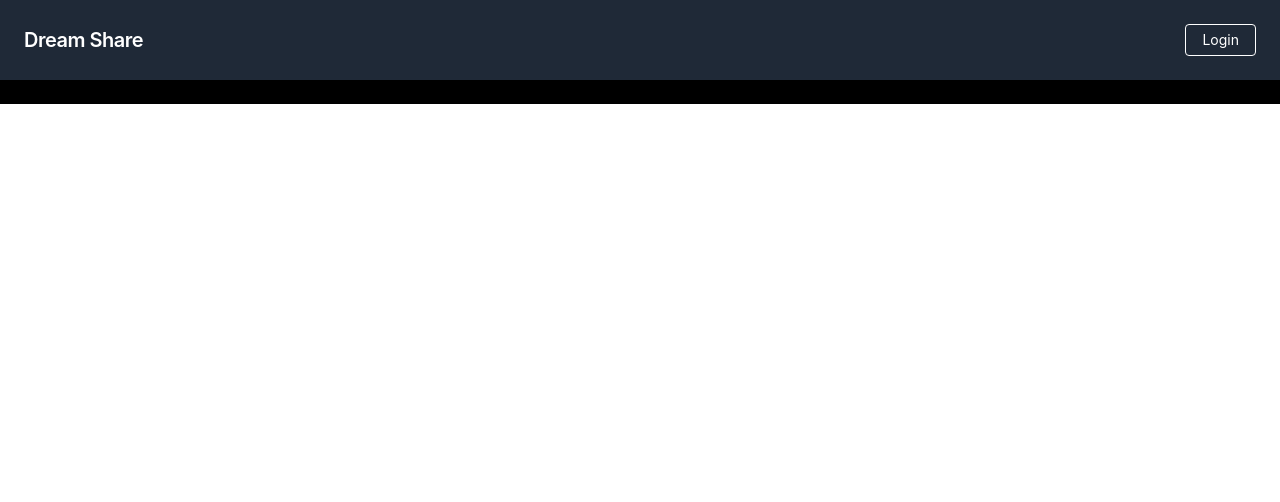
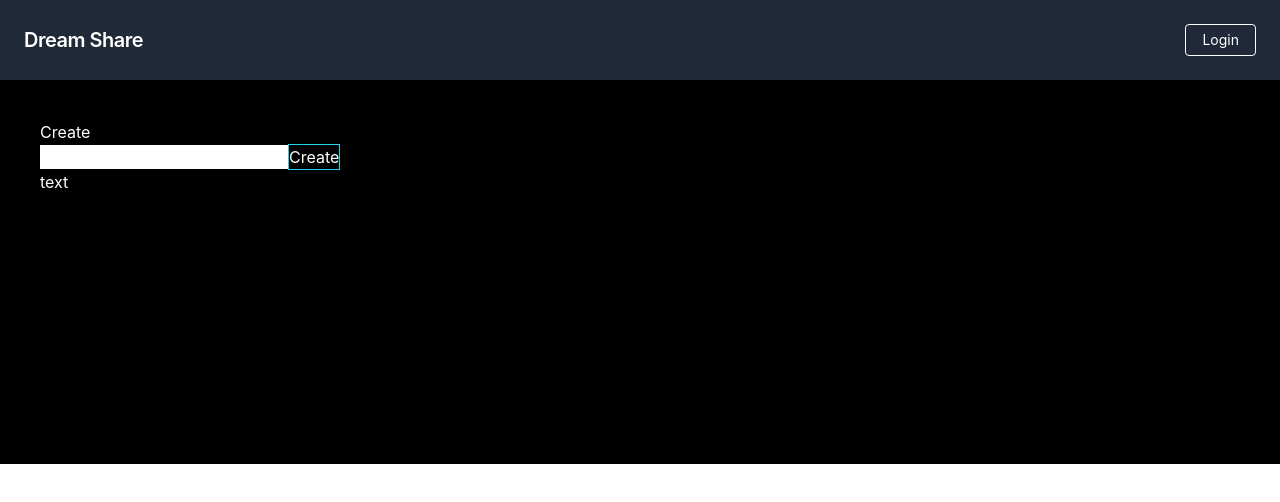
Before and after one commit to sawao7/dreamshare, a React (Create React App) app: page /create in a window 1280 px wide. Shown: the top 502 px of the page. Built offline with nearby package versions, Linux system fonts and the light colour scheme; no server answers.

Commit message:
add api reference

```diff
--- a/src/components/Create/Create.jsx
+++ b/src/components/Create/Create.jsx
@@ -1,11 +1,39 @@
+import axios from "axios";
 import React from "react";
 
+// 文字の送信、画像の表示
 export const Create = (props) => {
 	const user = props.user;
+	const [text, setText] = React.useState();
+	const [image, setImage] = React.useState();
+
+	const GetInputText = (e) => {
+		setText(e.target.value);
+	};
+
+	const SubmitText = () => {
+		console.log(text);
+		setText("");
+		axios
+			.get("https://logos-download.com/wp-content/uploads/2016/09/React_logo_wordmark.png", {
+				responseType: "blob",
+			})
+			.then((res) => {
+				setImage([URL.createObjectURL(res.data)]);
+			});
+	};
 
 	return (
-		<div>
+		<div className="p-10 text-white h-96">
 			<div>Create</div>
+			<div>
+				<input onChange={GetInputText} value={text} className="text-black"></input>
+				<button onClick={SubmitText} className="border border-cyan-400">
+					Create
+				</button>
+			</div>
+			{/* 画像表示 */}
+			{image ? <img src={image} alt="text" className="" /> : "text"}
 		</div>
 	);
 };
--- a/src/components/Home/Home.jsx
+++ b/src/components/Home/Home.jsx
@@ -4,18 +4,34 @@ import axios from "axios";
 export const Home = (props) => {
 	const user = props.user;
 	const [text, setText] = React.useState();
-	const url = "https://b4im3j.deta.dev/";
+	const [image, setImage] = React.useState();
+
+	const url = "https://fastapi-for-test.herokuapp.com/file";
+	// const url = "http://127.0.0.1:8000/file";
 
 	React.useEffect(() => {
-		axios.get(url).then((response) => {
-			setText(response.data);
-		});
+		// axios.get(url).then((response) => {
+		// 	setText(response.data);
+		// 	console.log(response);
+		// });
+		// axios.get(url).then((res) => {
+		// 	setImage(res.data);
+		// 	console.log(res.data);
+		// });
+		axios
+			.get(url, {
+				responseType: "blob",
+			})
+			.then((res) => {
+				setImage([URL.createObjectURL(res.data)]);
+			});
 	}, []);
 
 	return (
 		<div className="text-white">
 			<div>home</div>
-			{text ? text.Hello : "なし"}
+			{/* {text ? text.Hello : "なし"} */}
+			{image ? <img src={image} alt="text" className="" /> : "text"}
 		</div>
 	);
 };
```
